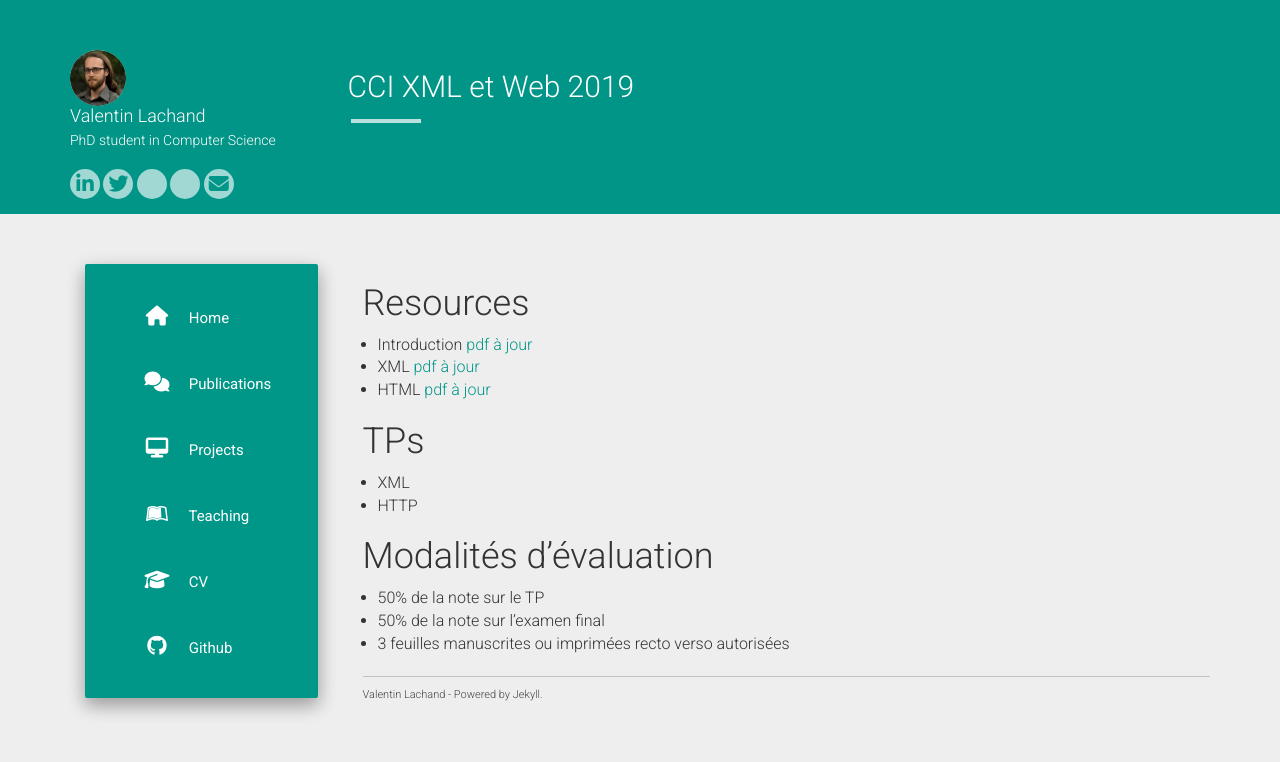
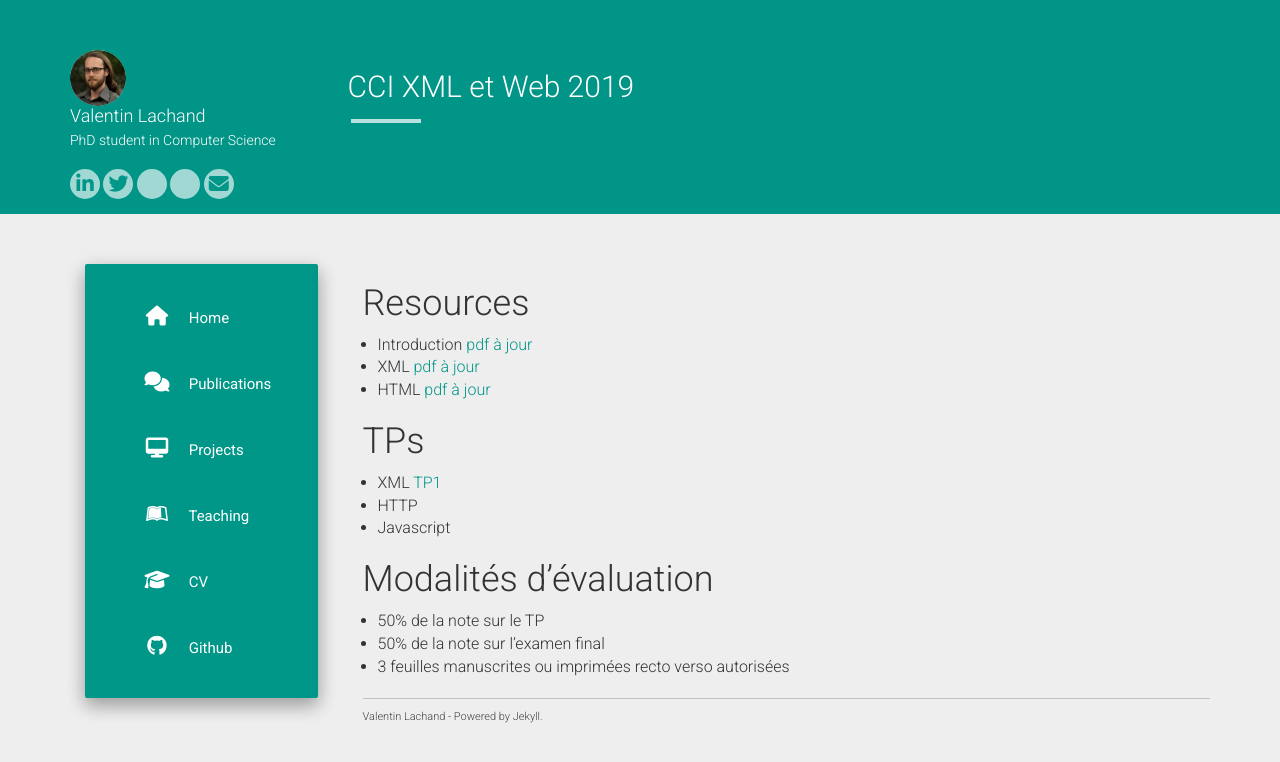
Before and after one commit to taotaoini/lachand.github.io, a Jekyll site: the page built from cci-xml-web-2019.md, in a window 1280 px wide. Shown: the top 762 px of the page. Built offline with Jekyll 4.4.1, drawn with Linux system fonts in a browser that asks for light colours; nearby versions of some CDN libraries.

Commit message:
Update cci-xml-web-2019.md

```diff
--- a/cci-xml-web-2019.md
+++ b/cci-xml-web-2019.md
@@ -10,8 +10,9 @@ permalink: /teaching/2019/cci-xml-web-2019
 * HTML [pdf à jour](https://docs.google.com/presentation/d/1tZw4uioUspiyqydXgdHRv-Wwo_FALhhIyVfjipw1fDY/export/pdf)
 
 # TPs
-* XML
+* XML [TP1](https://valentin.lachand.net/teaching/2019/cci-xml-web-2019-tp1)
 * HTTP
+* Javascript
 
 # Modalités d'évaluation
 - 50% de la note sur le TP
```
